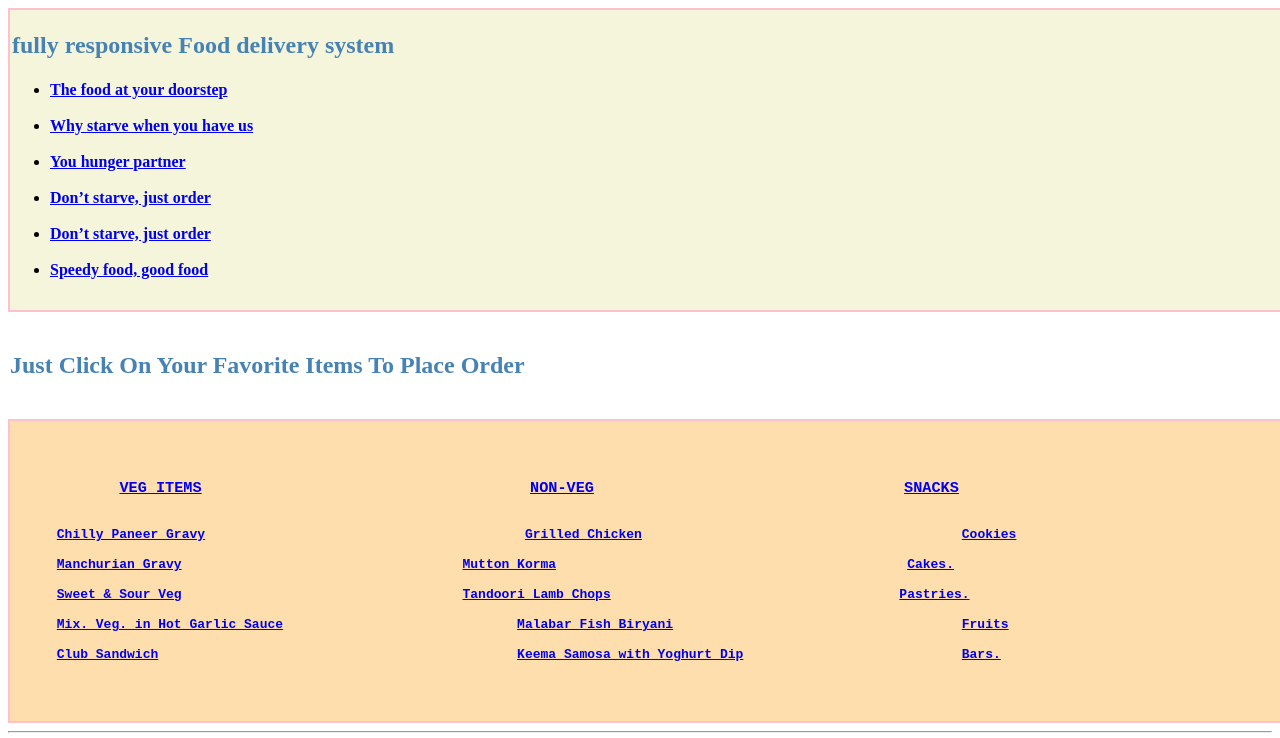
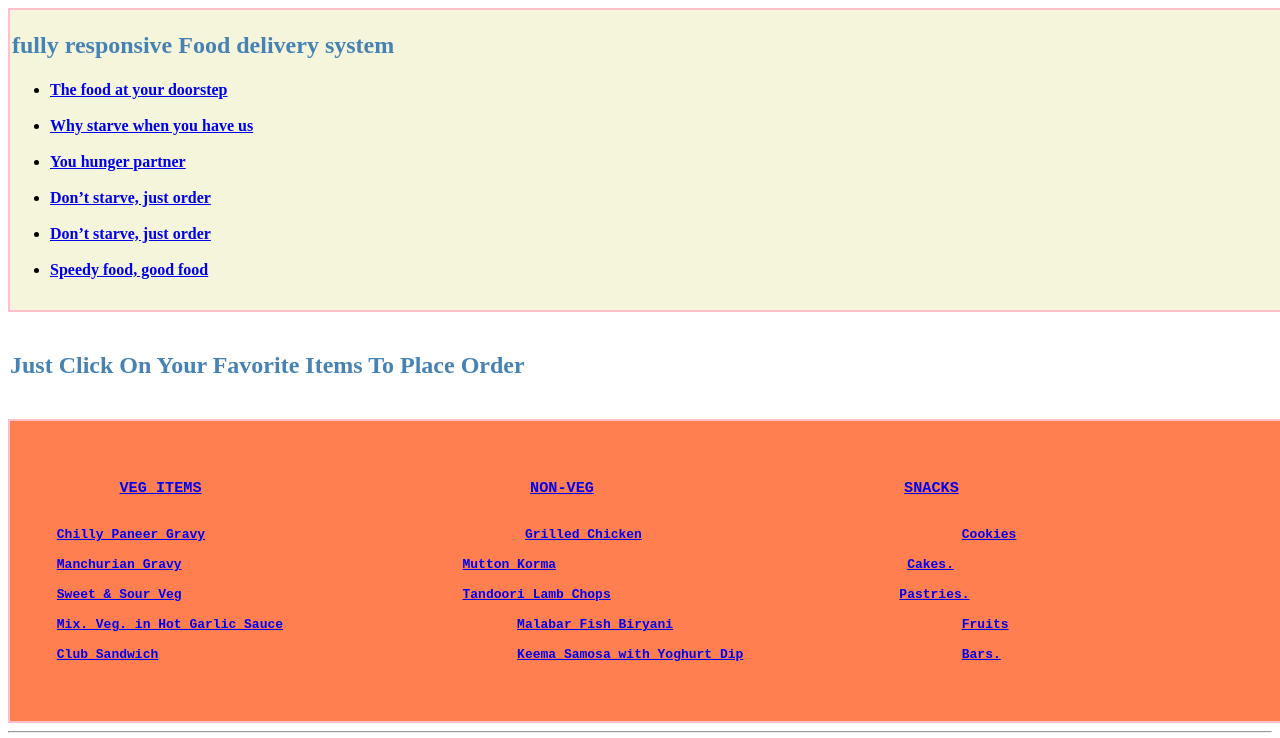
Before and after one commit to noor143108/hotel, a plain HTML site: page index.html in a window 1280 px wide. Shown: the top 738 px of the page. Drawn offline with Linux system fonts and the light colour scheme.

Commit message:
Update style.css

```diff
--- a/style.css
+++ b/style.css
@@ -1,7 +1,7 @@
 #header{
 border:2px solid pink;
 width:1490px;
-background-color:NavajoWhite;
+background-color:coral;
 height:300px;
 }
 #footer{
```
